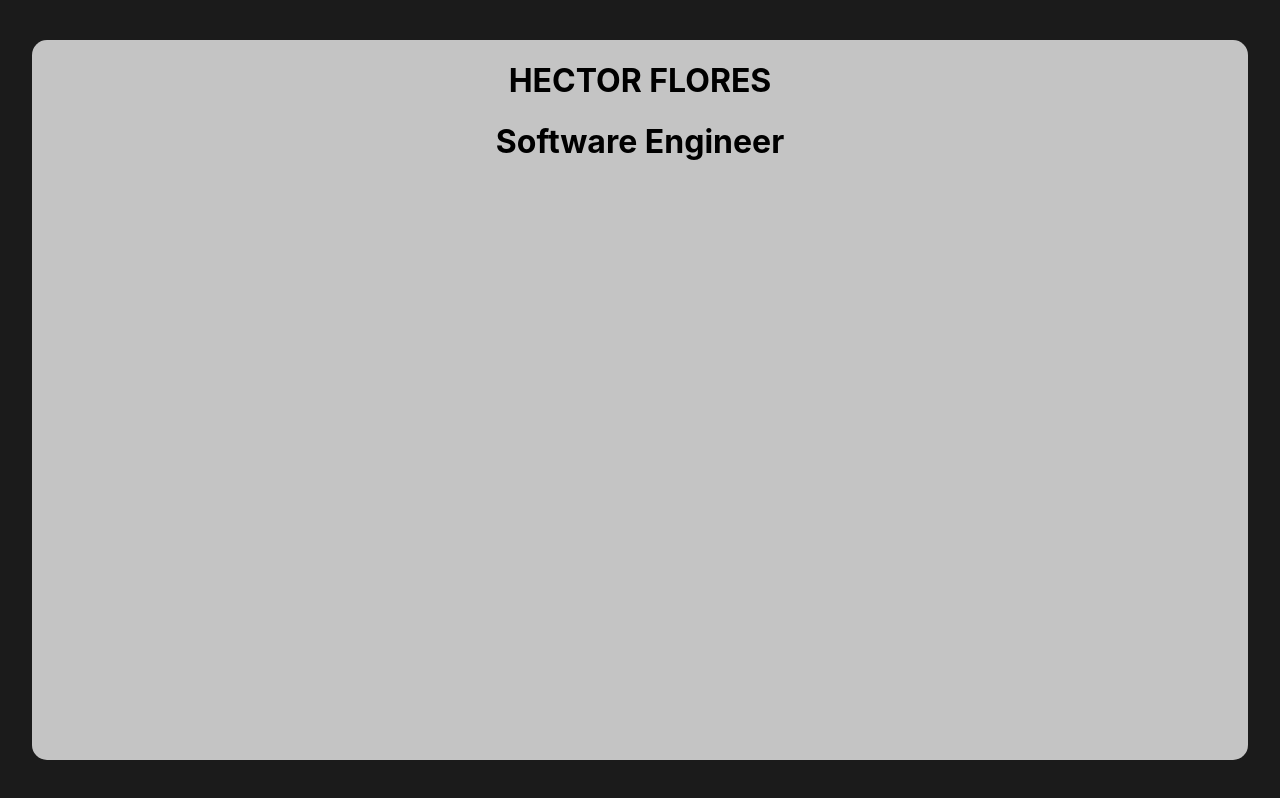
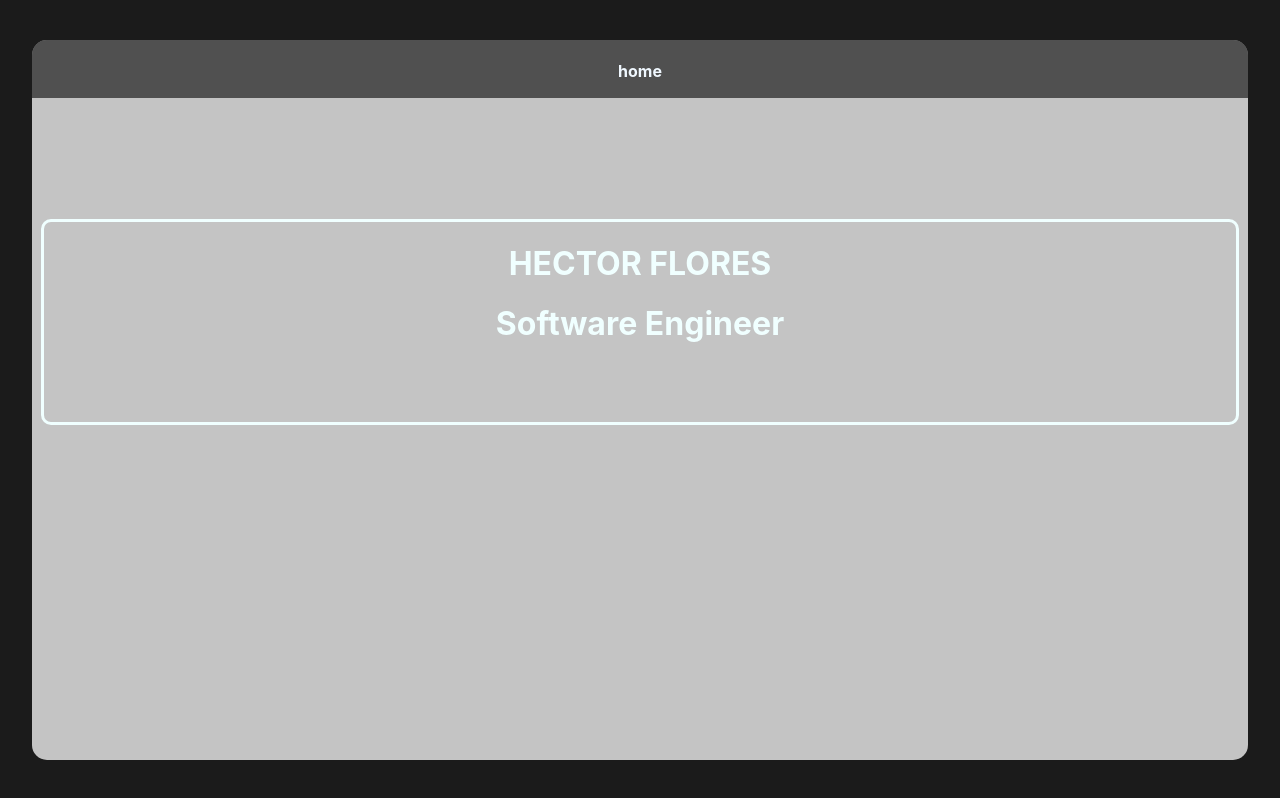
Before and after one commit to hekmaflo/my-portfolio, a React (Create React App) app in the folder my-portfolio/: page / in a window 1280 px wide. Built offline with nearby package versions, Linux system fonts and the light colour scheme.

Commit message:
added initial nav-bar style

```diff
--- a/my-portfolio/src/App.css
+++ b/my-portfolio/src/App.css
@@ -9,10 +9,31 @@
 }
 
 .Main {
+  display: flex;
+  align-items: center;
+  align-content: center;
+  flex-direction: column;
   height: 90vh;
   width: 95%;
   background-color: rgb(196, 196, 196);
   border-radius: 15px;
+}
+
+.Nav {
+  background-color: rgba(0, 0, 0, 0.591);
+  border-radius: 15px 15px 0px 0px;
+  color: aliceblue;
+  height: 8%;
+  width: 100%;
+}
+
+.Intro-card {
+  margin-top: 10%;
+  width: 98%;
+  height: 200px;
+  border-style: solid;
+  border-radius: 10px;
+  color: azure;
 }
 
 .App-logo {
--- a/my-portfolio/src/App.js
+++ b/my-portfolio/src/App.js
@@ -5,8 +5,13 @@ function App() {
   return (
     <div className="App">
       <div className="Main">
-        <h1>HECTOR FLORES</h1>
-        <h1>Software Engineer</h1>
+        <div className="Nav">
+          <h4>home</h4>
+        </div>
+        <div className="Intro-card">
+          <h1>HECTOR FLORES</h1>
+          <h1>Software Engineer</h1>
+        </div>
       </div>
     </div>
   );
```
